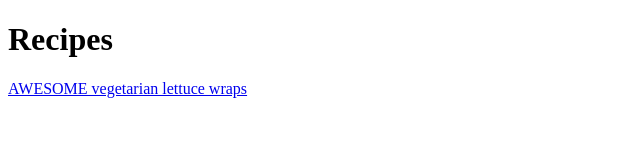
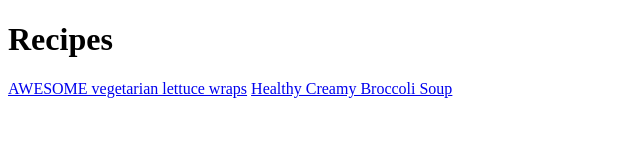
Before and after one commit to gusmorris1998/odin-recipes, a plain HTML site: page index.html in a window 1280 px wide. Shown: the whole page, without its empty margins (0-640 px from the left). Drawn offline with Linux system fonts and the light colour scheme.

Commit message:
Added title and second recipe

```diff
--- a/index.html
+++ b/index.html
@@ -3,9 +3,10 @@
 <head>
     <meta charset="UTF-8">
     <meta name="viewport" content="width=device-width, initial-scale=1.0">
-    <title>Document</title>
+    <title>Recipes</title>
     <h1>Recipes</h1>
     <a href="https://www.recipetineats.com/vegetarian-lettuce-wraps/">AWESOME vegetarian lettuce wraps</a>
+    <a href="https://www.recipetineats.com/creamy-healthy-broccoli-soup/">Healthy Creamy Broccoli Soup</a>
 </head>
 <body>
 
```
